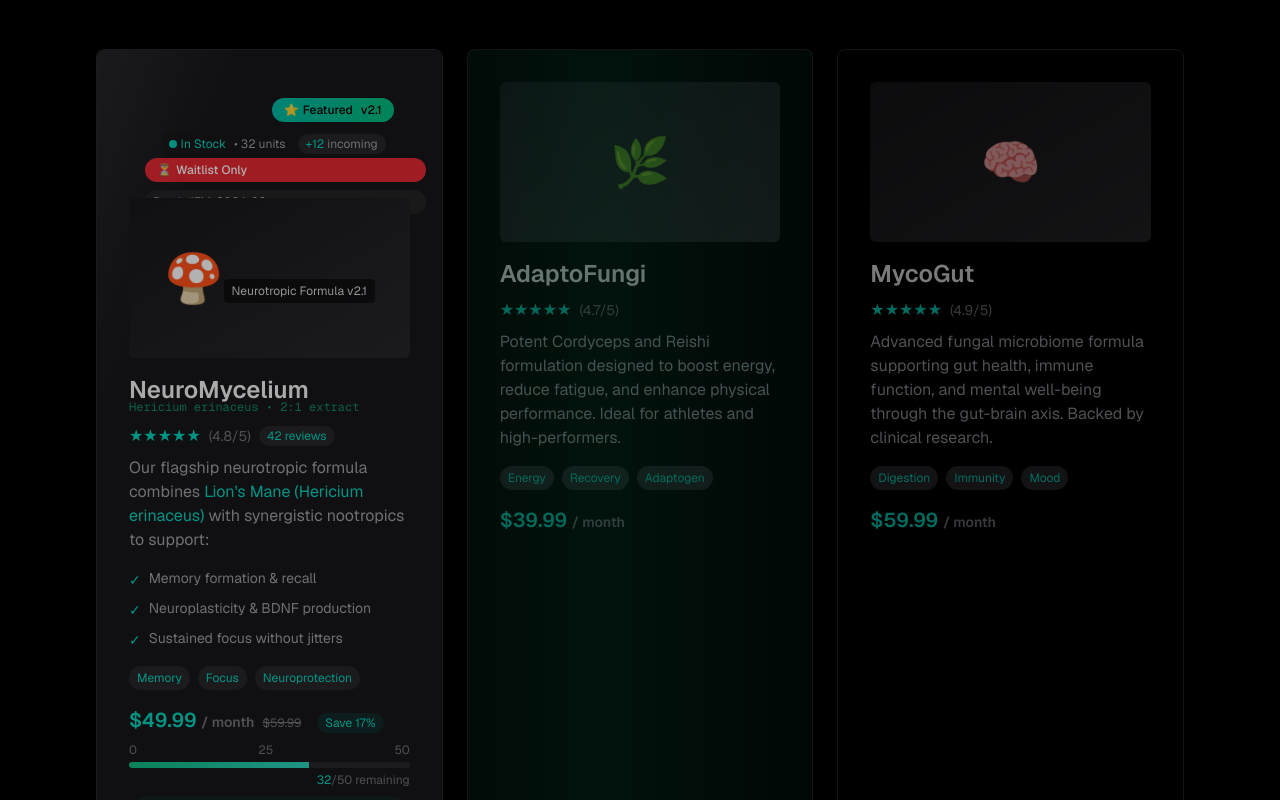
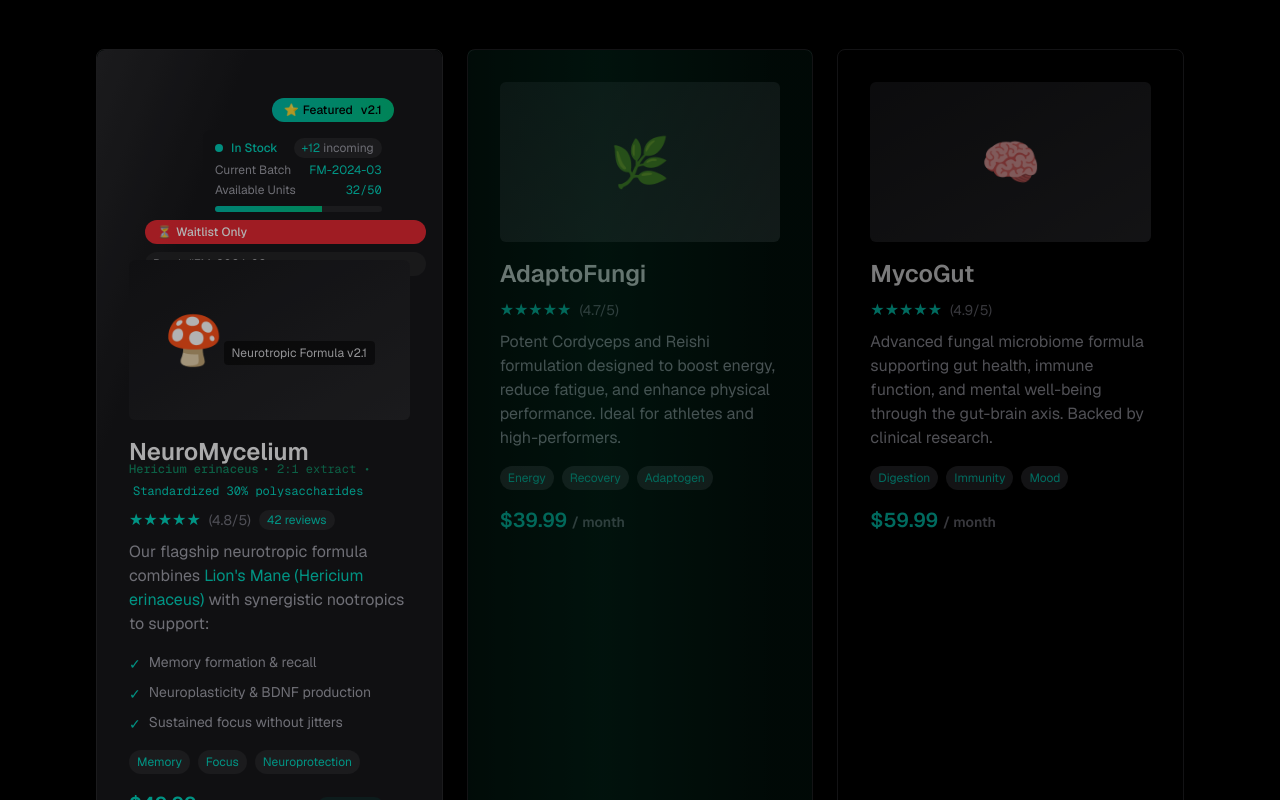
Before and after one commit to M4G3LL4N0/FungMind, a Next.js app: page / in a window 1280 px wide. Shown: the part 1040-1840 px from the top of the page. Built offline with nearby package versions, Linux system fonts and the light colour scheme.

Commit message:
feat: enhance product info display with batch tracking and standardized compounds
Co-authored-by: aider (openrouter/deepseek/deepseek-chat) <aider@aider.chat>

```diff
--- a/src/app/globals.css
+++ b/src/app/globals.css
@@ -152,6 +152,10 @@ body {
   color: rgba(16, 185, 129, 0.7);
   margin-top: -0.5rem;
   margin-bottom: 0.5rem;
+  display: flex;
+  align-items: center;
+  flex-wrap: wrap;
+  gap: 0.25rem;
 }
 
 .product-card:hover {
--- a/src/app/page.tsx
+++ b/src/app/page.tsx
@@ -89,12 +89,29 @@ export default function Home() {
                   <span>⭐</span> Featured
                   <span className="ml-1">v2.1</span>
                 </div>
-                <div className="flex items-center gap-1 bg-zinc-900/80 px-2 py-1 rounded-full">
-                  <div className="w-2 h-2 rounded-full bg-teal-400 animate-pulse"></div>
-                  <span className="text-xs text-teal-400">In Stock</span>
-                  <span className="text-xs text-zinc-400 ml-1">• 32 units</span>
-                  <div className="ml-2 text-xs bg-zinc-800 text-zinc-400 px-2 py-0.5 rounded-full">
-                    <span className="text-teal-400">+12</span> incoming
+                <div className="flex flex-col gap-1 bg-zinc-900/80 px-3 py-2 rounded-lg">
+                  <div className="flex items-center gap-2">
+                    <div className="w-2 h-2 rounded-full bg-teal-400 animate-pulse"></div>
+                    <span className="text-xs font-medium text-teal-400">In Stock</span>
+                    <div className="ml-2 text-xs bg-zinc-800 text-zinc-400 px-2 py-0.5 rounded-full">
+                      <span className="text-teal-400">+12</span> incoming
+                    </div>
+                  </div>
+                  <div className="flex items-center justify-between text-xs">
+                    <span className="text-zinc-400">Current Batch</span>
+                    <span className="text-teal-400">FM-2024-03</span>
+                  </div>
+                  <div className="flex items-center justify-between text-xs">
+                    <span className="text-zinc-400">Available Units</span>
+                    <span className="font-mono text-teal-400">32/50</span>
+                  </div>
+                  <div className="mt-1">
+                    <div className="h-1.5 bg-zinc-800 rounded-full overflow-hidden">
+                      <div
+                        className="h-full bg-gradient-to-r from-teal-500 to-emerald-500"
+                        style={{ width: `${Math.min(100, (32 / 50) * 100)}%` }}
+                      />
+                    </div>
                   </div>
                 </div>
               </div>
@@ -117,7 +134,10 @@ export default function Home() {
                 <div className="absolute bottom-0 left-0 right-0 h-1/3 bg-gradient-to-t from-black/80 to-transparent"></div>
               </div>
               <h3 className="text-2xl font-semibold text-zinc-100 mb-0">NeuroMycelium</h3>
-              <div className="scientific-name">Hericium erinaceus • 2:1 extract</div>
+              <div className="scientific-name">
+                <span className="font-medium">Hericium erinaceus</span> • 2:1 extract •
+                <span className="ml-1 text-teal-400">Standardized 30% polysaccharides</span>
+              </div>
               <div className="flex items-center gap-2 mb-2">
                 <div className="flex text-teal-400">
                   {[...Array(5)].map((_, i) => (
```
